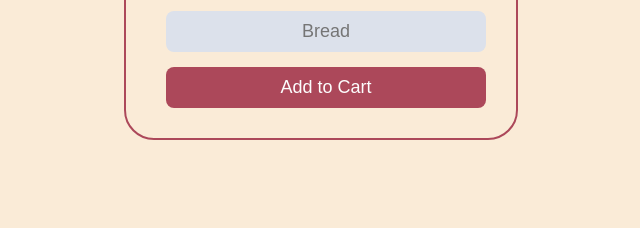
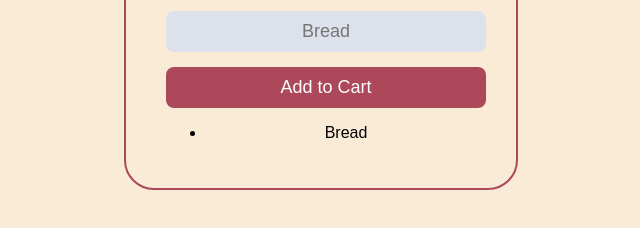
Before and after one commit to daposarumi/Shopping-cart-project, a plain HTML site: page index.html in a window 1280 px wide. Shown: the part 434-662 px from the top of the page, without its empty margins (319-959 px from the left). Drawn offline with Linux system fonts and the light colour scheme; files whose address does not match are found by name.

Commit message:
Add new files

```diff
--- a/index.html
+++ b/index.html
@@ -12,6 +12,9 @@
         <img src="images/PBF.png" alt="logo" class="logo"><br>
         <input type="text" id="input-field" placeholder="Bread">
         <button  id="add-button">Add to Cart</button>
+        <ul>
+            <li>Bread</li>
+        </ul>
         <script src="index.js" type="module"></script>
     </div>
 </body>
```
